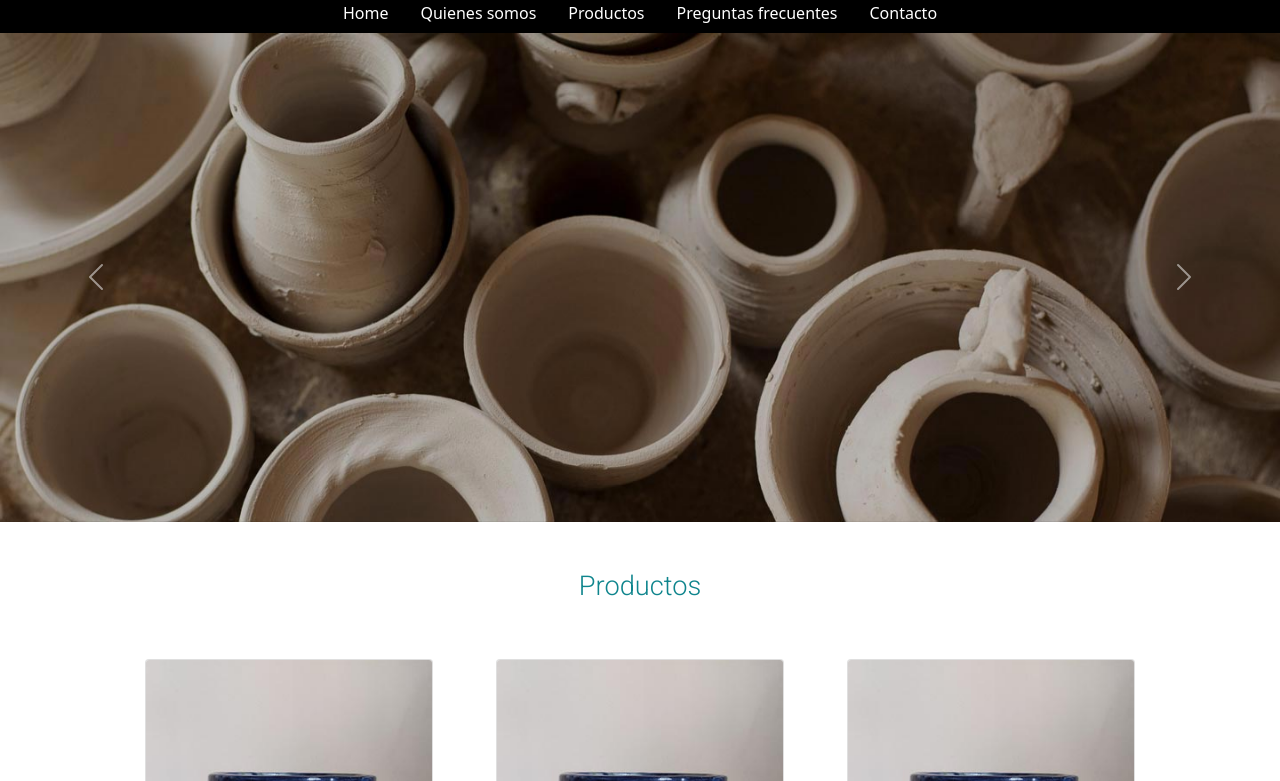
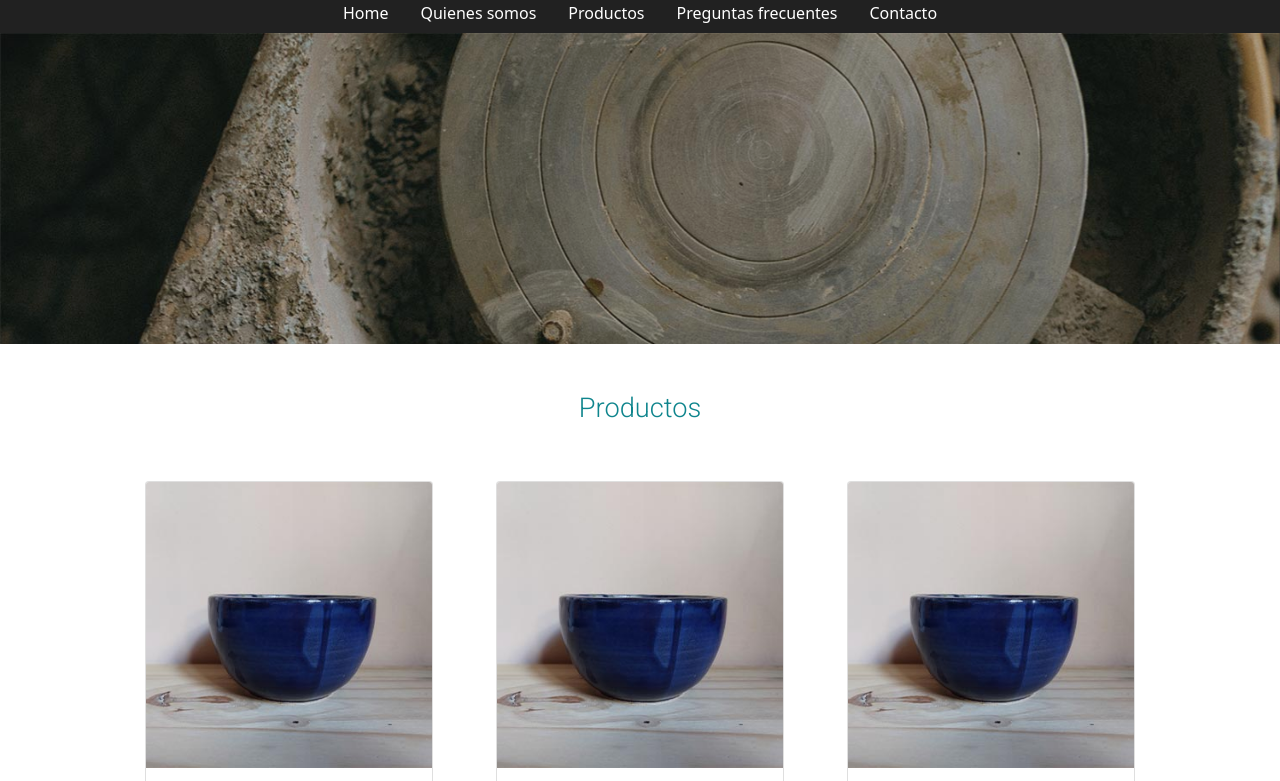
Before and after one commit to LaraCennamo/LaraCennamo-GIT, a website: page pages/productos.html in a window 1280 px wide. Shown: the part 79-860 px from the top of the page. Drawn offline with nearby package versions, Linux system fonts and the light colour scheme.

Commit message:
modifico slides de los header

```diff
--- a/pages/productos.html
+++ b/pages/productos.html
@@ -53,26 +53,20 @@
               </div>
               </div>
 
-            <div id="carouselExampleInterval" class="carousel slide" data-bs-ride="carousel">
+              <div id="carouselExampleSlidesOnly" class="carousel slide horizontal" data-bs-ride="carousel">
                 <div class="carousel-inner">
-                  <div class="carousel-item active" data-bs-interval="10000">
-                    <img src="../img/background-nav.jpg" class="d-block w-100" alt="Imagen de piezas de cerámica en estado de cuero, vista cenital en una mesa">
-                  </div>
-                  <div class="carousel-item" data-bs-interval="2000">
-                    <img src="../img/background-nav1.jpg" class="d-block w-100" alt="Imagen de una producción de piezas ubicadas sobre una mesa">
-                  </div>
-                  <div class="carousel-item">
-                    <img src="../img/background-nav2.jpg" class="d-block w-100" alt="Imagen de manos modelando arcilla">
+                  <div class="carousel-item active">
+                    <img src="../img/background-productos.jpg" class="d-block w-100" alt="...">
                   </div>
                 </div>
-                <button class="carousel-control-prev" type="button" data-bs-target="#carouselExampleInterval" data-bs-slide="prev">
-                  <span class="carousel-control-prev-icon" aria-hidden="true"></span>
-                  <span class="visually-hidden">Previous</span>
-                </button>
-                <button class="carousel-control-next" type="button" data-bs-target="#carouselExampleInterval" data-bs-slide="next">
-                  <span class="carousel-control-next-icon" aria-hidden="true"></span>
-                  <span class="visually-hidden">Next</span>
-                </button>
+              </div>
+
+              <div id="carouselExampleSlidesOnly" class="carousel slide vertical" data-bs-ride="carousel">
+                <div class="carousel-inner">
+                  <div class="carousel-item active">
+                    <img src="../img/background-productos-vertical.jpg" class="d-block w-100" alt="...">
+                  </div>
+                </div>
               </div>
         </header>
 
--- a/scss/components/_header.scss
+++ b/scss/components/_header.scss
@@ -1,7 +1,9 @@
 @import "../base/variables";
 
 header{
-    background-color: black;
+    background-color: rgb(22, 22, 22);
+    opacity: 95%;
+    position: relative;
 
         nav{
             font-size: 0.7rem;
@@ -55,4 +57,5 @@ header{
                 display: none;
             }
         }
+
 }
```
Also changed, not shown: index.html (+1 -0 lines), pages/about.html (+11 -17 lines), pages/contacto.html (+11 -17 lines), pages/preguntas.html (+13 -19 lines), css/style.css, img/background-about-vertical.jpg (added), img/background-about.jpg (added), img/background-contacto-vertical.jpg (added), img/background-contacto.jpg (added), img/background-preguntas-vertical.jpg (added), img/background-preguntas.jpg (added), img/background-productos-vertical.jpg (added), img/background-productos.jpg (added), 1 other file.
